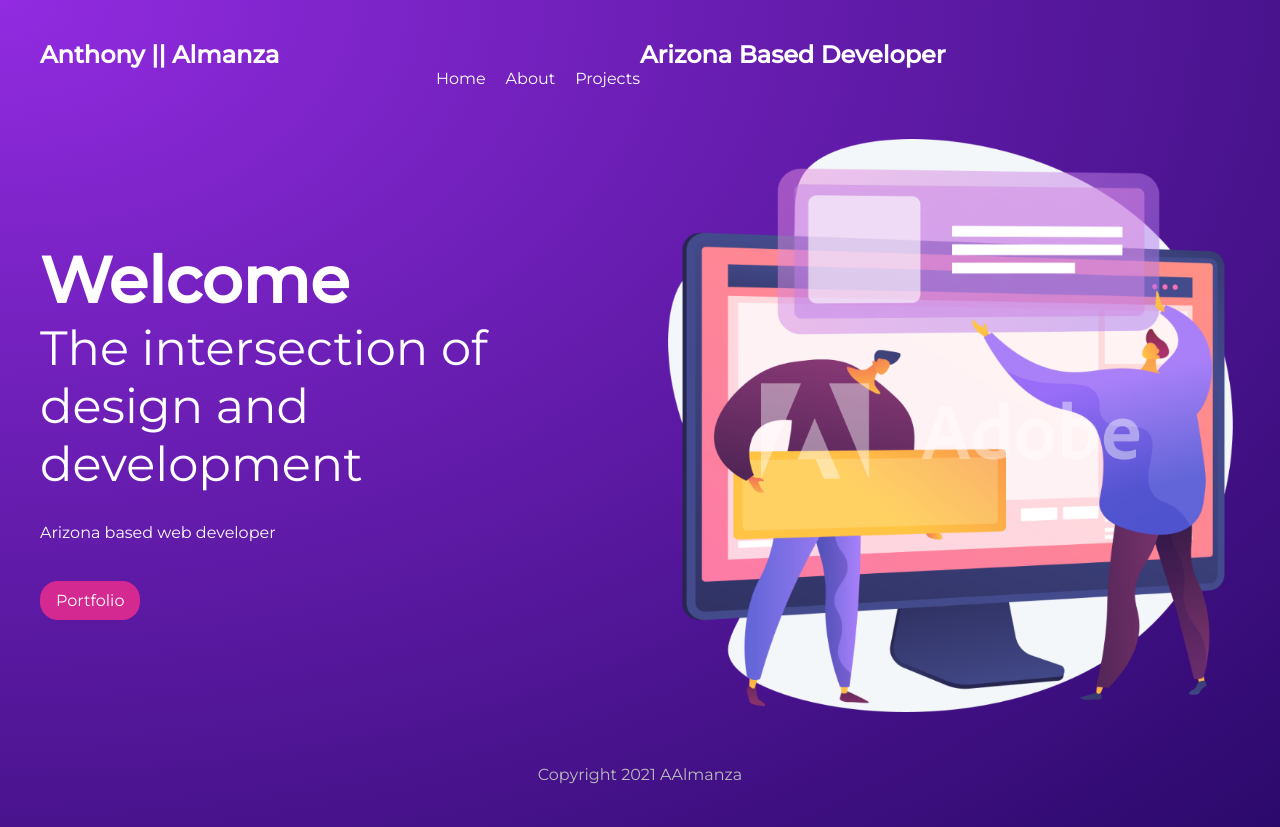
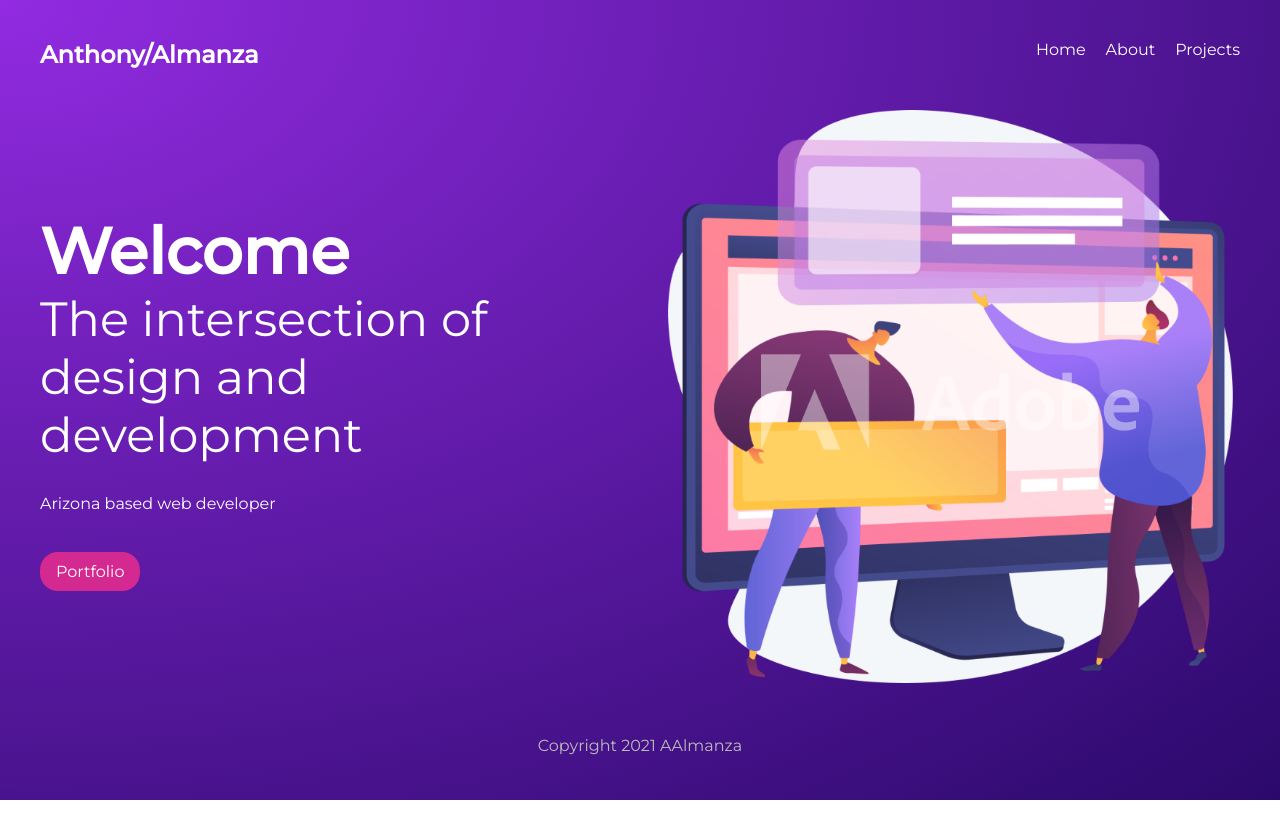
Before and after one commit to halmanza/Gatsby-Portfolio, a Gatsby site: page / in a window 1280 px wide. After the commit the page ends 800 px from the top, so only its background shows below. Built offline with nearby package versions, Linux system fonts and the light colour scheme; Gatsby itself is replaced by a stand-in of ours.

Commit message:
clean up of graphql data

```diff
--- a/gatsby-config.js
+++ b/gatsby-config.js
@@ -4,7 +4,7 @@ module.exports = {
   },
   plugins: [],
   siteMetadata:{
-    title:'Anthony || Almanza',
+    title:'Anthony/Almanza',
     description: 'Arizona Based Developer ',
     copyright: 'Copyright 2021'
   }
--- a/src/components/Navbar.js
+++ b/src/components/Navbar.js
@@ -14,11 +14,10 @@ export default function Navbar({}) {
       }
     `)
 
-    const {title,description}=data.site.siteMetadata;
+    const {title}=data.site.siteMetadata;
     return (
         <nav>
             <h1>{title}</h1>
-            <h2>{description}</h2>
             <div className="links">
             <Link to="/">Home</Link>
             <Link to="/about">About</Link>
```
